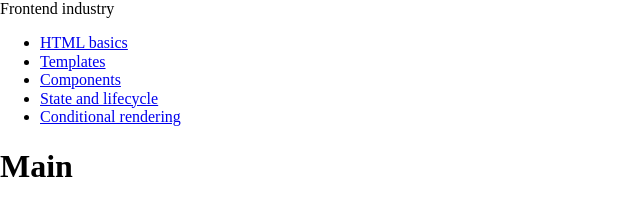
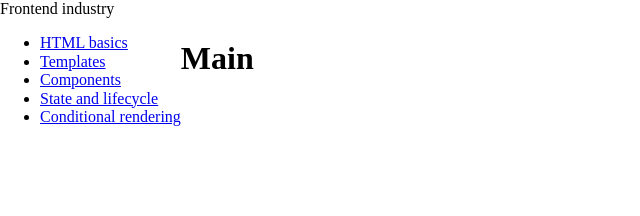
Before and after one commit to unlevel-team/frontend-industry, a website built with webpack: page public/index.webpack.template.html in a window 1280 px wide. Shown: the whole page, without its empty margins (0-640 px from the left). Built offline with nearby package versions, Linux system fonts and the light colour scheme; a script that the page names is missing; files whose address does not match are found by name; what @vaadin/router would draw is missing.

Commit message:
Layouts using flexbox

```diff
--- a/src/assets/config.json
+++ b/src/assets/config.json
@@ -55,5 +55,32 @@
         }
       }
     }
+  },
+  "router": {
+    "default": "/html-basics",
+    "routes": {
+      "html-basics": { "url": "/html-basics" },
+      "templates": { "url": "/templates" },
+      "components": { "url": "/components" },
+      "state-lifecycle": { "url": "/state-lifecycle" },
+      "conditional-rendering": { "url": "/conditional-rendering" }
+    }
+  },
+  "sidebar": {
+    "links": {
+      "html-basics": { "text": "HTML basics", "url": "./html-basics" },
+      "templates": { "text": "Templates", "url": "./templates" },
+      "components": { "text": "Components", "url": "./components" },
+      "state-lifecycle": { "text": "State and lifecycle", "url": "./state-lifecycle" },
+      "conditional-rendering": { "text": "Conditional rendering", "url": "./conditional-rendering" }
+    }
+  },
+  "framework-picker": {
+    "default": "w3c",
+    "buttons": {
+      "w3c": { "text": "W3C" },
+      "react": { "text": "React" },
+      "vue": { "text": "Vue" }
+    }
   }
 }
--- a/src/components/pickerForFramework/index.js
+++ b/src/components/pickerForFramework/index.js
@@ -1,6 +1,7 @@
 'use strict';
 
 import { html, render } from 'lit-html';
+import stateConfig from '../../state/config.js';
 import stateFrameworks from '../../state/framework.js';
 
 
@@ -8,19 +9,22 @@ const _PICFRMWK = {
   _env: {
     myDIV: null,
     frameworks: [],
+    config: null,
   },
 
   init: () => {
     const { _env } = _PICFRMWK;
     if (_env.myDIV !== null) { return; }
 
+    _env.config = stateConfig.getConfig()['framework-picker'];
+
     _env.myDIV = document.createElement('div');
     _env.myDIV.classList.add("pickerForFramework");
 
     stateFrameworks.listenFrameworkChanges({ listener: _PICFRMWK._listenerFrameworkChange });
 
-    _PICFRMWK.update({ frameworks: ['w3c'] });
-    _PICFRMWK._listenerFrameworkChange({ framework: 'w3c' }); // default framework
+    _PICFRMWK.update({ frameworks: [_env.config.default] });
+    _PICFRMWK._listenerFrameworkChange({ framework: _env.config.default }); // default framework
   },
 
   getComponent() {
@@ -31,11 +35,20 @@ const _PICFRMWK = {
   _render: () => {
     const { _env } = _PICFRMWK;
     const _innerHTML = html`
-      <button data-framework="w3c" @click=${_PICFRMWK._handleButtonClick}>W3C</button>
-      <button data-framework="react" @click=${_PICFRMWK._handleButtonClick}>React</button>
-      <button data-framework="vue" @click=${_PICFRMWK._handleButtonClick}>Vue</button>
+      ${_PICFRMWK._renderButtons()}
     `;
     render(_innerHTML, _env.myDIV);
+  },
+
+  _renderButtons() {
+    const { buttons } = _PICFRMWK._env.config;
+    const _result = [];
+
+    Object.keys(buttons).forEach(_k => {
+      _result.push( html `<button data-framework="${_k}" @click=${_PICFRMWK._handleButtonClick}>${buttons[_k].text}</button>` );
+    });
+
+    return _result;
   },
 
   update: ({ frameworks }) => {
--- a/src/components/pickerForFramework/pickerForFramework.css
+++ b/src/components/pickerForFramework/pickerForFramework.css
@@ -3,7 +3,7 @@
   border-radius: 0.25rem;
   background: var(--color-secondary-1-detail-1);
   color: var(--color-secondary-1-foreground);
-  font-family: -system-ui, sans-serif;
+  font-family: play, sans-serif;
   font-size: 1rem;
   line-height: 1.2;
   white-space: nowrap;
--- a/src/layouts/index.js
+++ b/src/layouts/index.js
@@ -9,20 +9,31 @@ const _LAYOUT = {
   _env: {
     initialized: false,
     layouts: {},
+    bodyContainer: null,
+    mainContainer: null,
   },
 
   init: () => {
     const {_env} = _LAYOUT;
     if (_env.initialized === true) { return; }
 
+    _env.bodyContainer = document.createElement('div');
+    _env.bodyContainer.classList.add("bodyContainer");
+    document.body.appendChild(_env.bodyContainer);
+
     _header.init();
-    document.body.appendChild(_header.getComponent());
+    _env.bodyContainer.appendChild(_header.getComponent());
     _env.layouts.header = _header;
+
+    _env.mainContainer = document.createElement('div'); // Contains 'sidebar' and 'main' layers
+    _env.mainContainer.classList.add("mainContainer");
+    _env.bodyContainer.appendChild(_env.mainContainer);
+
     _sidebar.init();
-    document.body.appendChild(_sidebar.getComponent());
+    _env.mainContainer.appendChild(_sidebar.getComponent());
     _env.layouts.sidebar = _sidebar;
     _main.init();
-    document.body.appendChild(_main.getComponent());
+    _env.mainContainer.appendChild(_main.getComponent());
     _env.layouts.main = _main;
 
     _env.initialized = true;
--- a/src/layouts/layouts.css
+++ b/src/layouts/layouts.css
@@ -4,6 +4,20 @@
   --layouts-sidebar-width: 225px;
 }
 
+body > div.bodyContainer {
+  display: flex;
+  flex-direction: column;
+  margin: 0;
+
+  min-width: auto;
+  min-height: 100vh;
+}
+
+body > div.bodyContainer > div.mainContainer {
+  display: flex;
+  flex: 1;
+}
+
 @import './header.css';
 @import './sidebar.css';
 @import './main.css';
--- a/src/layouts/main.css
+++ b/src/layouts/main.css
@@ -1,12 +1,7 @@
-
 .main {
-  /* padding-top: var(--layouts-header-height); */
-  /* margin-left: var(--layouts-sidebar-width); */
-  position: fixed;
-  top: var(--layouts-header-height);
-  left: var(--layouts-sidebar-width);
-  height: calc(100% - var(--layouts-header-height));
-  width: calc(100% - var(--layouts-sidebar-width));
+  flex: 1;
+  order: 2;
+  max-height: calc(100vh - var(--layouts-header-height));
   overflow: auto;
   background-color: var(--color-primary-background);
   color: var(--color-primary-foreground);
--- a/src/layouts/sidebar.css
+++ b/src/layouts/sidebar.css
@@ -1,18 +1,21 @@
 .sidebar {
-  width: var(--layouts-sidebar-width);
-  height: 100%;
-  display: block;
-  position: fixed;
-  top: var(--layouts-header-height);
+  flex-grow: 0;
+  flex-shrink: 0;
+  order: 1;
+
+  min-width: var(--layouts-sidebar-width);
+  max-width: var(--layouts-sidebar-width);
+
   overflow: auto;
   padding-top: 17px;
 
   background-color: var(--color-secondary-1-background);
   color: var(--color-secondary-1-foreground);
 
-  font-family: orbitron;
-  font-size: 12pt;
-  letter-spacing: 0.11em;
+  font-family: orbitron, sans-serif;
+  font-size: 0.9rem;
+  letter-spacing: 0.1rem;
+
 }
 
 .sidebar ul {
--- a/src/layouts/sidebar.js
+++ b/src/layouts/sidebar.js
@@ -1,18 +1,24 @@
+'use strict';
+
 import { html, render } from 'lit-html';
-import _location_state from '../state/location.js';
+import stateConfig from '../state/config.js';
+import stateLocation from '../state/location.js';
 
 
 const _SIDEBAR = {
   _env: {
     myDIV: null,
+    config: null,
   },
 
   init: () => {
     const { _env } = _SIDEBAR;
+    _env.config = stateConfig.getConfig()['sidebar'];
+
     _env.myDIV = document.createElement('div');
     _env.myDIV.classList.add("sidebar");
 
-    _location_state.listenLocationChanges({ listener: _SIDEBAR._onLocationChanges });
+    stateLocation.listenLocationChanges({ listener: _SIDEBAR._onLocationChanges });
   },
 
   getComponent() {
@@ -24,14 +30,21 @@ const _SIDEBAR = {
     const { _env } = _SIDEBAR;
     const _innerHTML = html`
       <ul>
-        <li><a href="./html-basics" data-name="html-basics">HTML basics</a></li>
-        <li><a href="./templates" data-name="templates">Templates</a></li>
-        <li><a href="./components" data-name="components">Components</a></li>
-        <li><a href="./state-lifecycle" data-name="state-lifecycle">State and lifecycle</a></li>
-        <li><a href="./conditional-rendering" data-name="conditional-rendering">Conditional rendering</a></li>
+        ${_SIDEBAR._renderLinks()}
       </ul>
     `;
     render(_innerHTML, _env.myDIV);
+  },
+
+  _renderLinks: () => {
+    const { links } = _SIDEBAR._env.config;
+    const _result = [];
+
+    Object.keys(links).forEach(_k => {
+      _result.push( html `<li><a href="${links[_k].url}" data-name="${_k}">${links[_k].text}</a></li>` );
+    });
+
+    return _result;
   },
 
   update: () => {
@@ -40,8 +53,8 @@ const _SIDEBAR = {
 
   _onLocationChanges(_options) {
     const { myDIV } = _SIDEBAR._env;
-    const { title } = _location_state.getLocation();
-    myDIV.querySelectorAll('li a.is-active')
+    const { title } = stateLocation.getLocation();
+    myDIV.querySelectorAll('li a')
       .forEach((_link) => { _link.classList.remove('is-active'); });
     if (title !== null) {
       myDIV.querySelector(`li a[data-name="${title}"]`)
--- a/src/router/index.js
+++ b/src/router/index.js
@@ -1,18 +1,17 @@
 'use strict';
 
 import { Router } from '@vaadin/router';
-import _state_location from '../state/location.js';
+import stateConfig from '../state/config.js';
+import stateLocation from '../state/location.js';
 import _views from '../views';
 
 
 const _ROUTER = {
   _env: {
+    basePath: null,
+    container: null,
     router: null,
-    container: null,
-  },
-
-  _MESSAGES: {
-    LOCATION_CHANGE: 'locationChange',
+    routerConfig: null,
   },
 
   init: ({ basePath = null, container }) => {
@@ -20,47 +19,41 @@ const _ROUTER = {
     _env.basePath = basePath !== null ? basePath : `${window.location.pathname}`;
     _env.container = container;
     _env.router = new Router(_env.container, { baseUrl: _env.basePath });
-    // _env.router = new Router(_env.container);
-
-    console.log('ROUTER', _env);  // TODO: REMOVE DEBUG LOG 📏⏳🔍
+    _env.routerConfig = stateConfig.getConfig()['router'];
 
     _views.init();
     _ROUTER._initRoutes();
   },
 
   _initRoutes: () => {
-    const { router, container } = _ROUTER._env;
-    router.setRoutes([
-      {path: '/', action: (context, commands) => {
-        return commands.redirect('/html-basics');
-      }},
-      {path: '/html-basics', action: (context, commands) => {
-        return _ROUTER._changeView({ name: 'html-basics', context });
-      }},
-      {path: '/templates', action: (context, commands) => {
-        return _ROUTER._changeView({ name: 'templates', context });
-      }},
-      {path: '/components', action: (context, commands) => {
-        return _ROUTER._changeView({ name: 'components', context });
-      }},
-      {path: '/state-lifecycle', action: (context, commands) => {
-        return _ROUTER._changeView({ name: 'state-lifecycle', context });
-      }},
-      {path: '/conditional-rendering', action: (context, commands) => {
-        return _ROUTER._changeView({ name: 'conditional-rendering', context });
-      }},
-    ]);
+    const { router, container, routerConfig } = _ROUTER._env;
+    const _routes = [];
+
+    _routes.push({path: '/', action: (context, commands) => {
+      return commands.redirect(routerConfig.default);
+    }});
+
+    Object.keys(routerConfig.routes).forEach(_k => {
+      _routes.push({
+        path: routerConfig.routes[_k].url,
+        action: (context, commands) => {
+          return _ROUTER._changeView({ name: _k, context });
+        }
+      });
+    });
+
+    router.setRoutes(_routes);
   },
 
   _changeView: ({ name, context }) => {
     const { container } = _ROUTER._env;
     const _view = _views.getView({ name });
-    _view.forceUpdate ? _view.forceUpdate() : _view.update();
+    _view.forceUpdate ? _view.forceUpdate() : _view.update(); // Force update for the view???
 
     container.innerHTML = ''; // Clear container and force update???
     container.appendChild(_view.component);
 
-    _state_location.notifyLocationChange({ title: name, url: context.pathname, id: name });
+    stateLocation.notifyLocationChange({ title: name, url: context.pathname, id: name });
 
     return _view.component;
   },
--- a/src/views/index.js
+++ b/src/views/index.js
@@ -1,8 +1,8 @@
 'use strict';
 
 import _configState from '../state/config.js';
-import _locationState from '../state/location.js';
-import _frameworkState from '../state/framework.js';
+import stateLocation from '../state/location.js';
+import stateFramework from '../state/framework.js';
 import { ViewCore } from './view-core.js';
 import _pickerForFramework from '../components/pickerForFramework';
 
@@ -13,8 +13,8 @@ const _VIEWS = {
   },
 
   init: () => {
-    _locationState.listenLocationChanges({ listener: _VIEWS._onLocationChanges });
-    _frameworkState.listenFrameworkChanges({ listener: _VIEWS._onFrameworkChanges });
+    stateLocation.listenLocationChanges({ listener: _VIEWS._onLocationChanges });
+    stateFramework.listenFrameworkChanges({ listener: _VIEWS._onFrameworkChanges });
 
     _pickerForFramework.init();
     _VIEWS._initTopicsViews();
@@ -52,7 +52,7 @@ const _VIEWS = {
 
   _onLocationChanges(_options) {
     const { _env } = _VIEWS;
-    const { title } = _locationState.getLocation();
+    const { title } = stateLocation.getLocation();
 
     if (_env.activeView !== null) {
       _VIEWS.getView({ name: _env.activeView }).deactivate();
@@ -61,11 +61,11 @@ const _VIEWS = {
     const _view = _VIEWS.getView({ name: title });
     _view.activate();
 
-    const framework = _frameworkState.getFramework();
+    const framework = stateFramework.getFramework();
     if (_view._env.frameworks.includes(framework)) {
       _view.loadTopic({ framework });
     } else {
-      _frameworkState.changeFramework({ name: _view._env.frameworks[0] });
+      stateFramework.changeFramework({ name: _view._env.frameworks[0] });  // Load 'default' framework
     }
   },
 
```
Also changed, not shown: docs/dev-layouts.md (added, +3 -0 lines), docs/dev-notes.md (+0 -25 lines), docs/dev-state-config.md (added, +12 -0 lines), docs/dev-state-location.md (added, +5 -0 lines), docs/dev-state-topics.md (added, +21 -0 lines), docs/dev-state.md (added, +9 -0 lines), docs/dev-views.md (added, +29 -0 lines), docs/project-structure.md (added, +14 -0 lines), src/layouts/header.css (+5 -3 lines), src/assets/data/data-template.xml (renamed from src/assets/data/file-data.xml).
